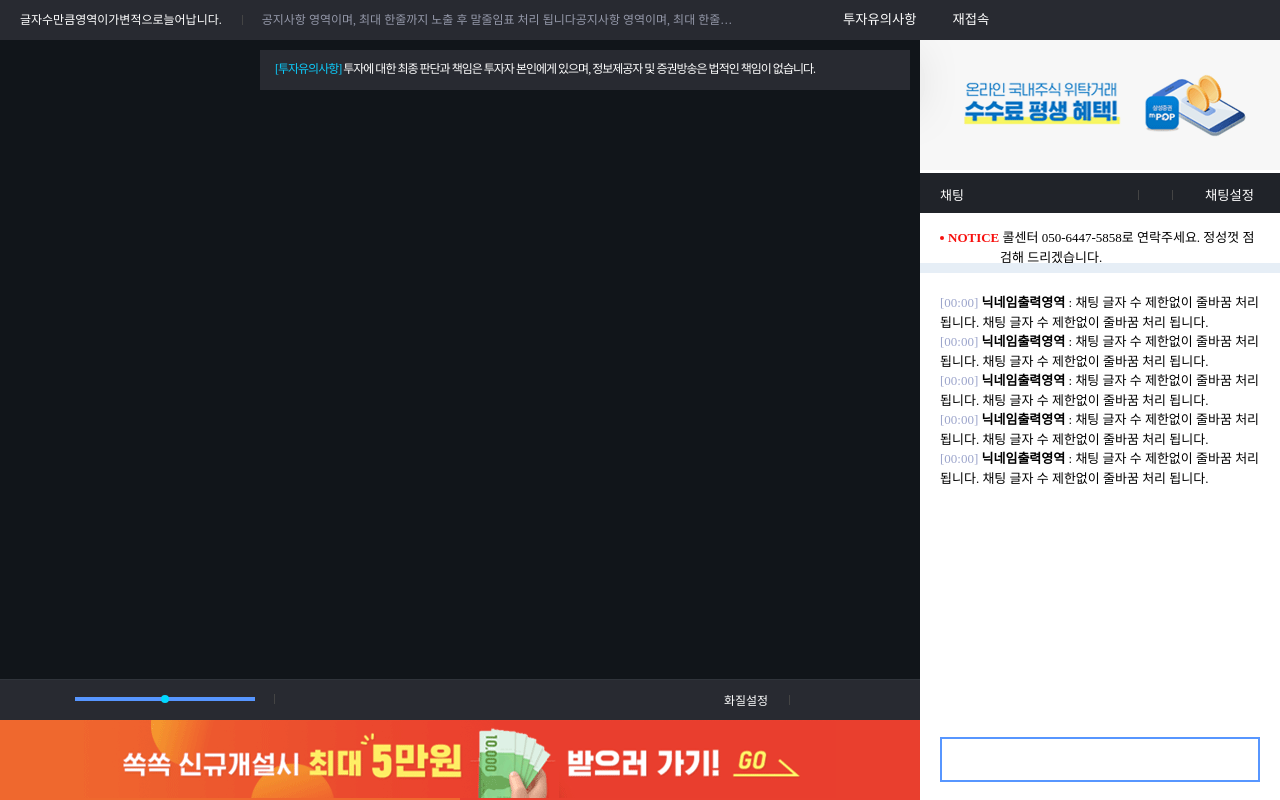
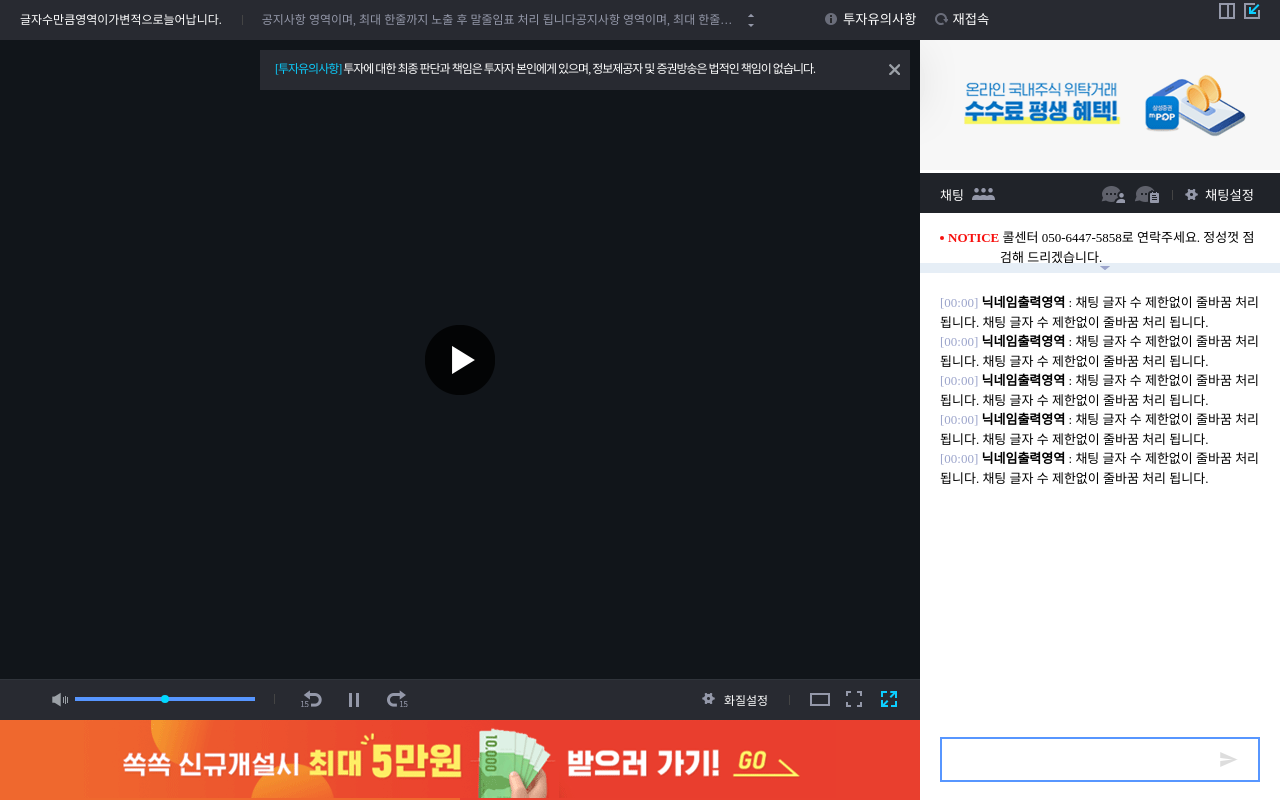
Before and after one commit to kion1491/homework_player, a plain HTML site: page user/index.html in a window 1280 px wide. Drawn offline with Linux system fonts and the light colour scheme; the site is published under a folder, as on GitHub Pages, so addresses that start at the root find nothing.

Commit message:
Update main.css
css image route code modify

```diff
--- a/user/main.css
+++ b/user/main.css
@@ -51,7 +51,7 @@
   position: absolute;
   width: 6px;
   height: 14px;
-  background: url(/images/bg_comm_set.png) no-repeat;
+  background: url("../images/bg_comm_set.png") no-repeat;
   background-size: 400px;
   background-position: 0px 0px;
   right: 5px;
@@ -76,7 +76,7 @@
   position: absolute;
   width: 13px;
   height: 13px;
-  background: url(/images/bg_comm_set.png) no-repeat;
+  background: url(../images/bg_comm_set.png) no-repeat;
   background-size: 400px;
   background-position: -20px 0px;
   left: -18px;
@@ -108,7 +108,7 @@
   position: absolute;
   width: 11px;
   height: 11px;
-  background: url(/images/bg_comm_set.png) no-repeat;
+  background: url(../images/bg_comm_set.png) no-repeat;
   background-size: 400px;
   background-position: -201px -291px;
   top: 14px;
@@ -126,7 +126,7 @@
   position: absolute;
   width: 13px;
   height: 13px;
-  background: url(/images/bg_comm_set.png) no-repeat;
+  background: url(../images/bg_comm_set.png) no-repeat;
   background-size: 400px;
   background-position: -40px 0px;
   left: -18px;
@@ -146,7 +146,7 @@
   position: absolute;
   width: 16px;
   height: 16px;
-  background: url(/images/bg_comm_set.png) no-repeat;
+  background: url(../images/bg_comm_set.png) no-repeat;
   background-size: 400px;
   background-position: 0px -110px;
   left: 0px;
@@ -171,7 +171,7 @@
   position: absolute;
   width: 16px;
   height: 16px;
-  background: url(/images/bg_comm_set.png) no-repeat;
+  background: url(../images/bg_comm_set.png) no-repeat;
   background-size: 400px;
   background-position: -20px -110px;
   left: 0px;
@@ -194,7 +194,7 @@
 .video_box button.play_btn {
   width: 70px;
   height: 70px;
-  background: url(/images/bg_comm_set.png) no-repeat;
+  background: url(../images/bg_comm_set.png) no-repeat;
   background-size: 400px;
   background-position: -1px -171px;
   position: absolute;
@@ -248,7 +248,7 @@
   position: absolute;
   width: 19px;
   height: 20px;
-  background: url(/images/bg_comm_set.png) no-repeat;
+  background: url(../images/bg_comm_set.png) no-repeat;
   background-size: 400px;
   background-position: -198px -107px;
 }
@@ -317,7 +317,7 @@
 .main .tool_box .time_control .rewind_btn {
   width: 21px;
   height: 17px;
-  background: url(/images/bg_comm_set.png) no-repeat;
+  background: url(../images/bg_comm_set.png) no-repeat;
   background-size: 400px;
   background-position: -71px -30px;
 }
@@ -325,7 +325,7 @@
 .main .tool_box .time_control .pause_btn {
   width: 10px;
   height: 16px;
-  background: url(/images/bg_comm_set.png) no-repeat;
+  background: url(../images/bg_comm_set.png) no-repeat;
   background-size: 400px;
   background-position: -101px -30px;
   margin-left: 23px;
@@ -334,7 +334,7 @@
 .main .tool_box .time_control .fast_forward_btn {
   width: 21px;
   height: 17px;
-  background: url(/images/bg_comm_set.png) no-repeat;
+  background: url(../images/bg_comm_set.png) no-repeat;
   background-size: 400px;
   background-position: -121px -30px;
   margin-left: 24px;
@@ -358,7 +358,7 @@
 .main .tool_box .picture_qual .picture_qual_btn:before {
   content: '';
   position: absolute;
-  background: url(/images/bg_comm_set.png) no-repeat;
+  background: url(../images/bg_comm_set.png) no-repeat;
   background-size: 400px;
   background-position: -60px 0px;
   width: 13px;
@@ -420,7 +420,7 @@
   appearance: none;
   width: 14px;
   height: 14px;
-  background: url(/images/bg_comm_set.png) no-repeat;
+  background: url(../images/bg_comm_set.png) no-repeat;
   background-size: 400px;
   background-position: -140px -110px;
   cursor: pointer;
@@ -444,7 +444,7 @@
   position: absolute;
   width: 20px;
   height: 13px;
-  background: url(/images/bg_comm_set.png) no-repeat;
+  background: url(../images/bg_comm_set.png) no-repeat;
   background-size: 400px;
   background-position: -50px -112px;
   right: 90px;
@@ -460,7 +460,7 @@
   position: absolute;
   width: 16px;
   height: 16px;
-  background: url(/images/bg_comm_set.png) no-repeat;
+  background: url(../images/bg_comm_set.png) no-repeat;
   background-size: 400px;
   background-position: -80px -110px;
   right: 58px;
@@ -475,7 +475,7 @@
   position: absolute;
   width: 16px;
   height: 16px;
-  background: url(/images/bg_comm_set.png) no-repeat;
+  background: url(../images/bg_comm_set.png) no-repeat;
   background-size: 400px;
   background-position: -110px -110px;
   right: 23px;
@@ -525,7 +525,7 @@
   position: absolute;
   width: 23px;
   height: 12px;
-  background: url(/images/bg_comm_set.png) no-repeat;
+  background: url(../images/bg_comm_set.png) no-repeat;
   background-size: 400px;
   background-position: -230px -110px;
   left: 32px;
@@ -542,7 +542,7 @@
   height: 17px;
   top: 13px;
   right: 155px;
-  background: url(/images/bg_comm_set.png) no-repeat;
+  background: url(../images/bg_comm_set.png) no-repeat;
   background-size: 400px;
   background-position: 0px -30px;
 }
@@ -564,7 +564,7 @@
   height: 17px;
   top: 13px;
   right: 121px;
-  background: url(/images/bg_comm_set.png) no-repeat;
+  background: url(../images/bg_comm_set.png) no-repeat;
   background-size: 400px;
   background-position: -31px -30px;
 }
@@ -592,7 +592,7 @@
   position: absolute;
   width: 13px;
   height: 11px;
-  background: url(/images/bg_comm_set.png) no-repeat;
+  background: url(../images/bg_comm_set.png) no-repeat;
   background-size: 400px;
   background-position: -60px 0px;
   left: -14px;
@@ -648,7 +648,7 @@
   position: absolute;
   width: 10px;
   height: 4px;
-  background: url(/images/bg_comm_set.png) no-repeat;
+  background: url(../images/bg_comm_set.png) no-repeat;
   background-size: 400px;
   background-position: -90px 0px;
   top: 3px;
@@ -695,7 +695,7 @@
   position: absolute;
   width: 18px;
   height: 15px;
-  background: url(/images/bg_comm_set.png) no-repeat;
+  background: url(../images/bg_comm_set.png) no-repeat;
   background-size: 400px;
   background-position: -170px -110px;
   top: -48px;
```
